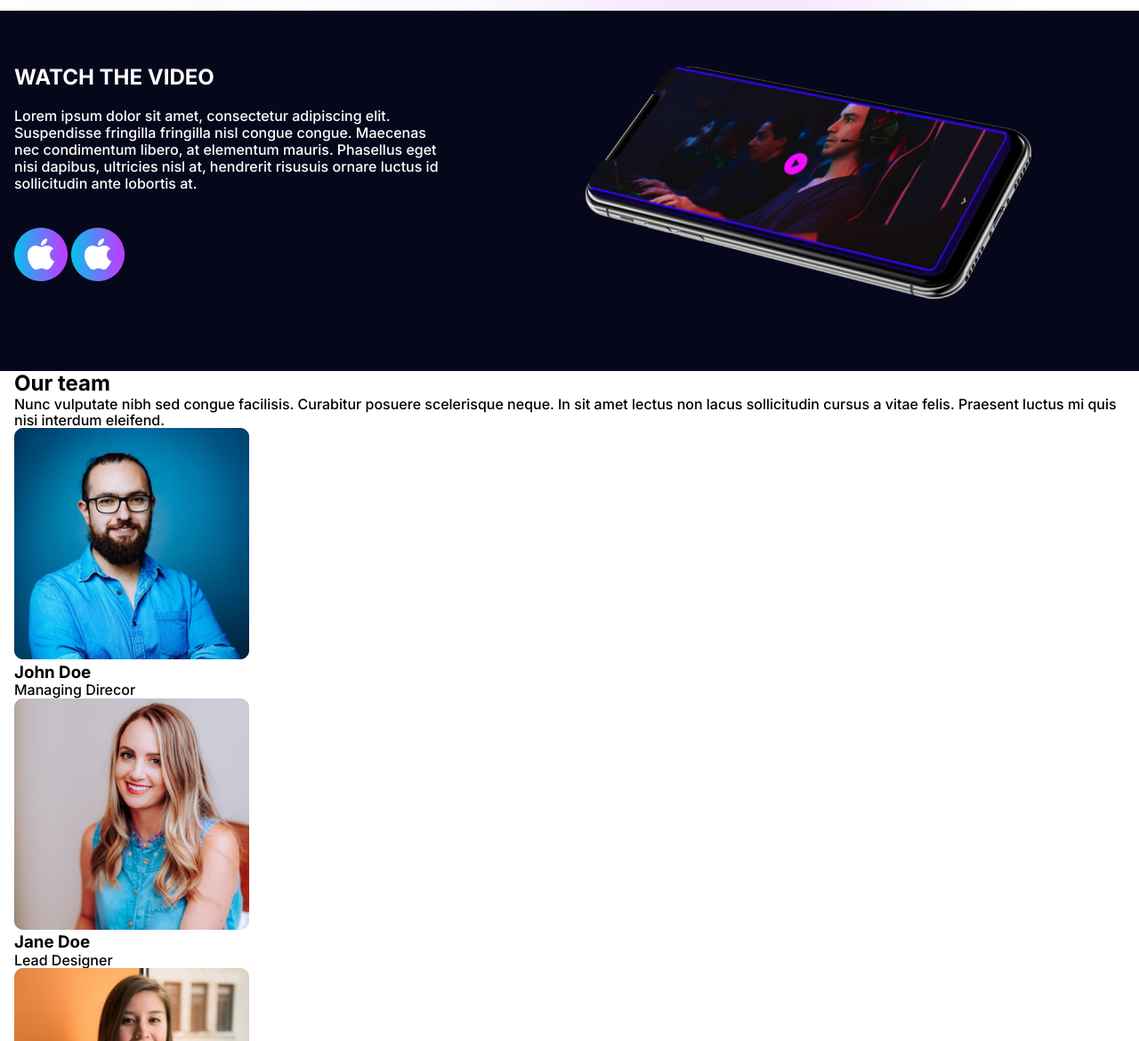
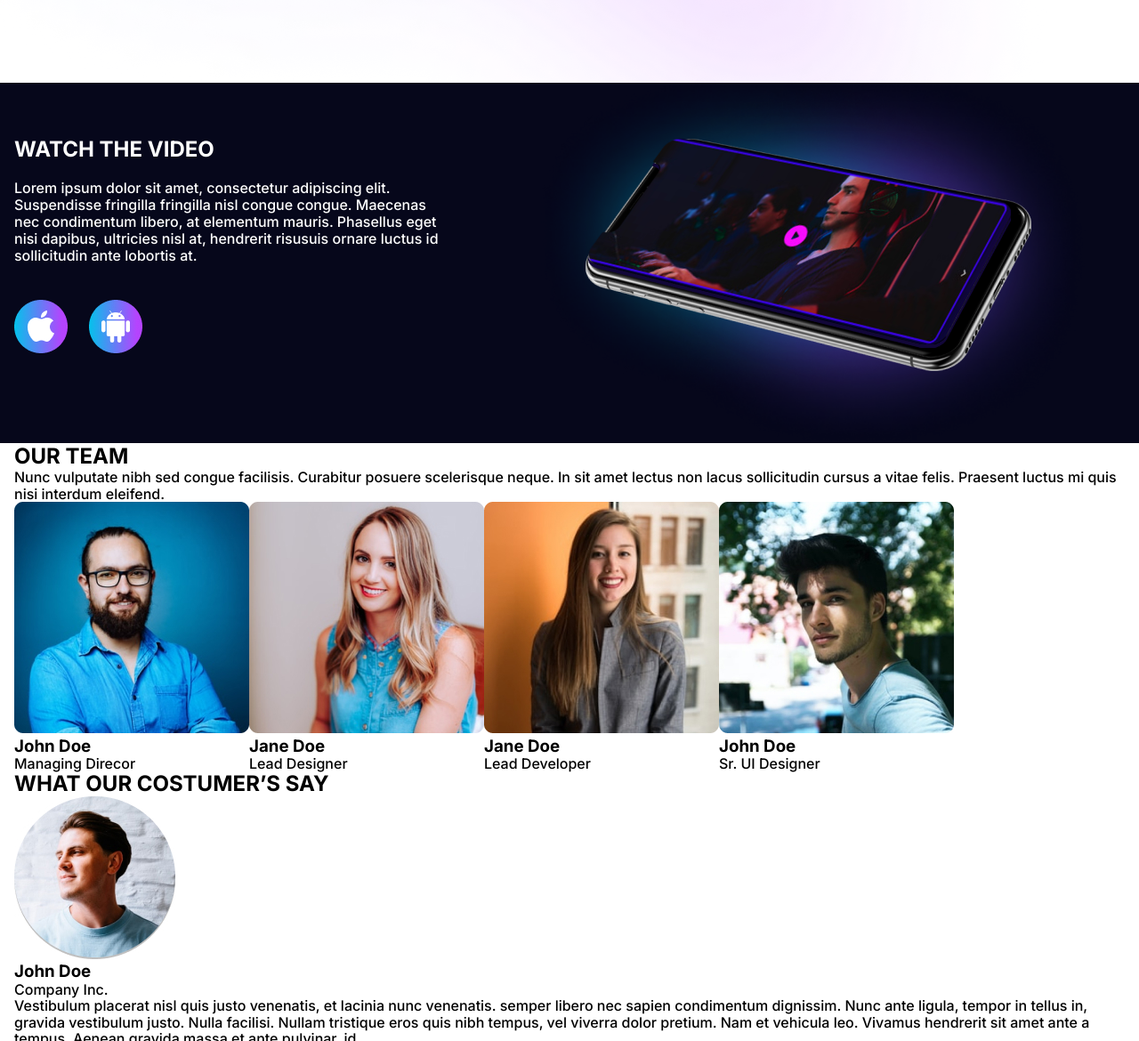
Before and after one commit to vilsmet/blended7, a plain HTML site: page index.html in a window 1280 px wide. Shown: the part 1630-2800 px from the top of the page at 89% size. Drawn offline with nearby package versions, Linux system fonts and the light colour scheme.

Commit message:
video
correction1

```diff
--- a/css/styles.css
+++ b/css/styles.css
@@ -148,18 +148,20 @@ ul {
   overflow: hidden;
 }
 .features {
-  /* position: relative; */
-  width: 971px;
+  position: relative;
+  width: 1280px;
   margin: 0 auto;
-  padding: 0;
+  padding: 100px 152px;
   text-align: center;
-  padding: 100px 0;
+  overflow: hidden;
 }
-.feature .title {
+.title {
   font-weight: 700;
   font-size: 24px;
   line-height: 1.208;
   text-transform: uppercase;
+}
+.features .title {
   margin-bottom: 80px;
 }
 /* .features .background {
@@ -245,10 +247,22 @@ ul {
   top: 0px;
   right: 121px;
 }
+.video-image2 {
+  position: absolute;
+  right: 50px;
+  top: -150px;
+}
 .videobutton {
-    padding: 0;
-    margin: 0;
-    border: none;
+  padding: 0;
+  margin: 0;
+  border: none;
   border-radius: 50%;
   /* background: linear-gradient(to right, var(--left-color-gradient), var(--right-color-gradient)); */
 }
+
+.videobutton:nth-child(1) {
+  margin-right: 20px;
+}
+.portraits {
+  display: flex;
+}
--- a/index.html
+++ b/index.html
@@ -52,7 +52,6 @@
     </section>
 
     <section class="section">
-      <div class="graph-container">
         <div class="features">
           <h2 class="title">Key Features</h2>
           <img class="background1" src="./images/keybackground.png" alt="" width="1222" />
@@ -129,7 +128,6 @@
             </ul>
           </div>
         </div>
-      </div>
     </section>
     <section class="video">
       <div class="video-container">
@@ -140,20 +138,23 @@
           nisi dapibus, ultricies nisl at, hendrerit risusuis ornare luctus id sollicitudin ante
           lobortis at.
         </p>
+        <div>
         <a class="videobutton" href=""><img src="./images/apple.png" /></a>
-        <a class="videobutton" href=""><img src="./images/apple.png" /></a>
+        <a class="videobutton" href=""><img src="./images/android.png" /></a>
+        </div>
+        <img class="video-image2" src="./images/spot2.png" alt="" width="638" />
         <img class="video-image" src="./images/iphone.png" alt="movie playing" width="501" />
       </div>
     </section>
     <section>
       <div class="container">
-        <h2>Our team</h2>
+        <h2 class="title">Our team</h2>
         <p>
           Nunc vulputate nibh sed congue facilisis. Curabitur posuere scelerisque neque. In sit amet
           lectus non lacus sollicitudin cursus a vitae felis. Praesent luctus mi quis nisi interdum
           eleifend.
         </p>
-        <ul>
+        <ul class="portraits">
           <!-- li*4>img+div>h3+p -->
           <li>
             <img src="./images/john1.jpg" alt="portrait of john1" width="264" />
```
Also changed, not shown: images/android.png (added), images/spot2.png (added).
